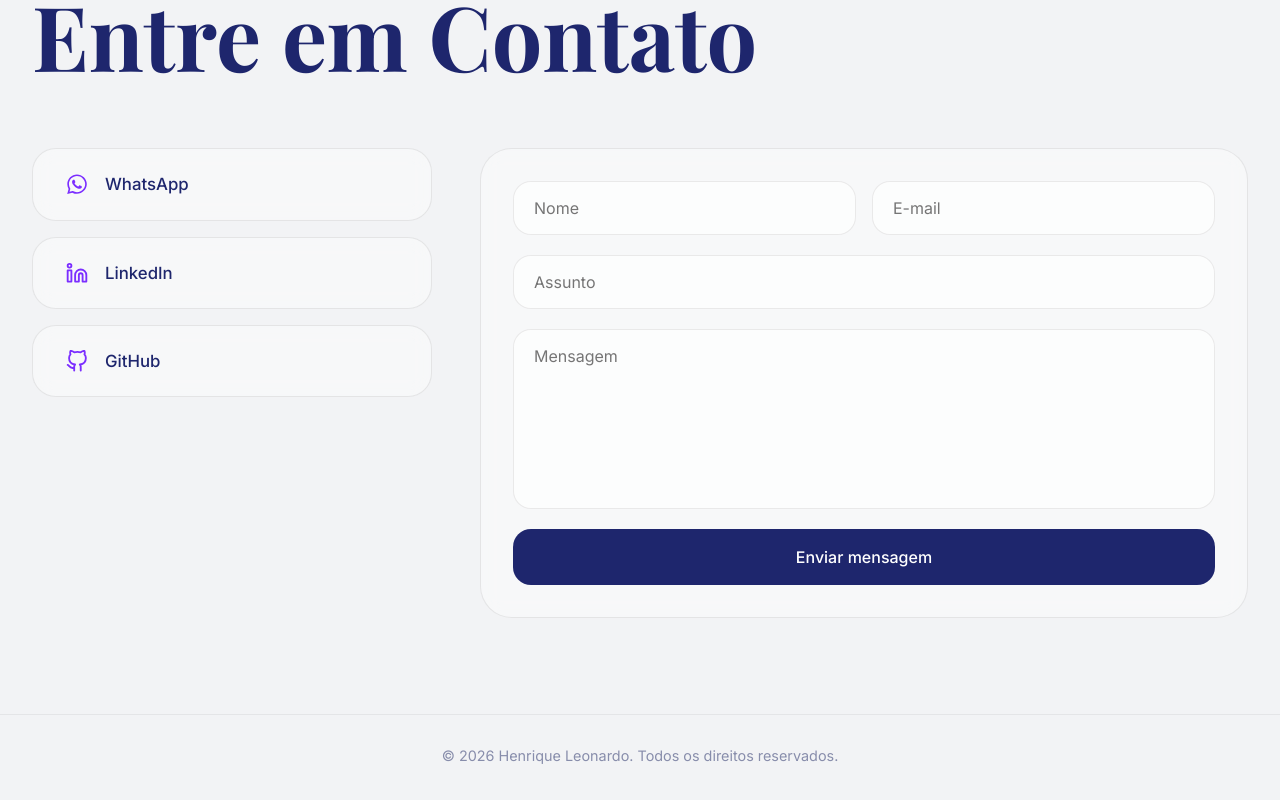
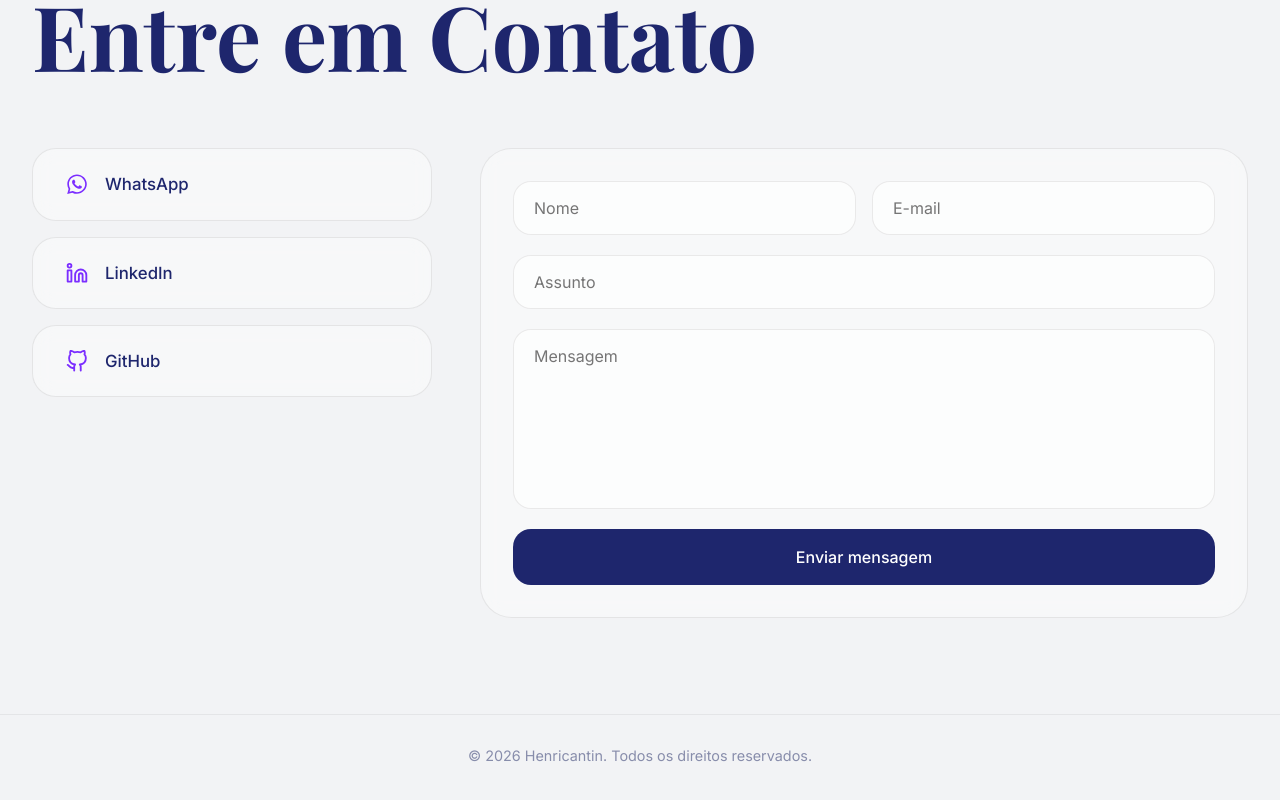
Before and after one commit to Henricantin/portfolio, a React (Vite) app: page / in a window 1280 px wide. Shown: the part 3604-4404 px from the top of the page. Built offline with nearby package versions, Linux system fonts and the light colour scheme.

Commit message:
change copyright span

```diff
--- a/src/sections/contact/index.tsx
+++ b/src/sections/contact/index.tsx
@@ -102,7 +102,7 @@ function Contact() {
 			</div>
 
 			<footer className={styles.footer}>
-				<span>© 2026 Henrique Leonardo. Todos os direitos reservados.</span>
+				<span>© 2026 Henricantin. Todos os direitos reservados.</span>
 			</footer>
 		</section>
 	);
```
